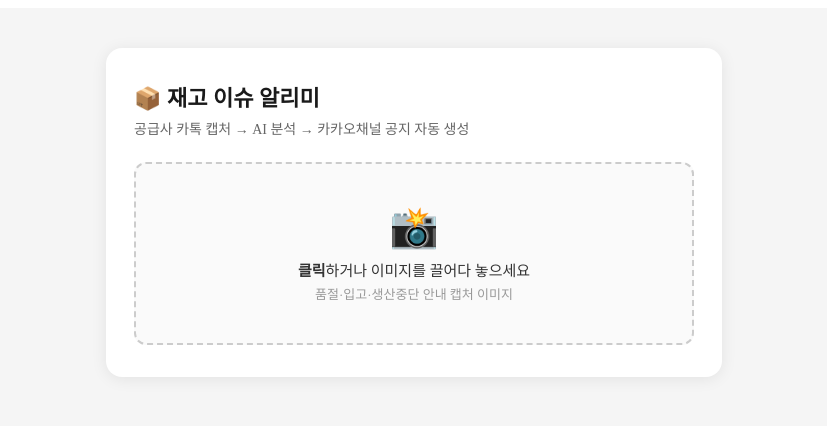
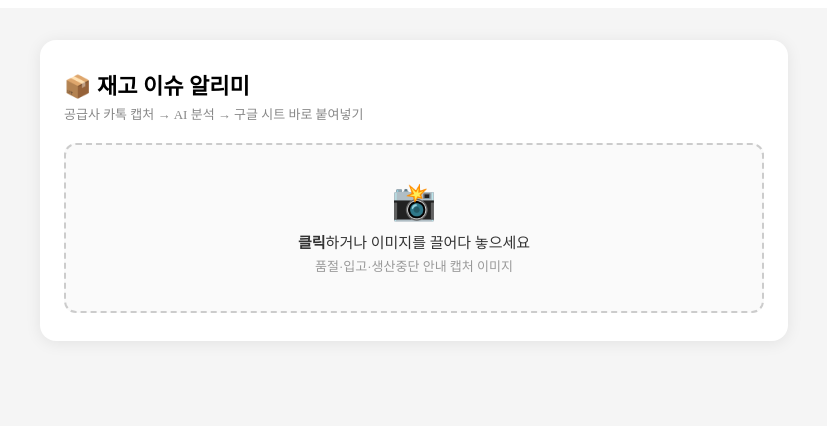
Before and after one commit to cslis07/stock-alert-app, a Next.js app: page / in a window 1280 px wide. Shown: the top 426 px of the page, without its empty margins (226-1053 px from the left). Built offline with nearby package versions, Linux system fonts and the light colour scheme.

Commit message:
Update index.js

```diff
--- a/pages/index.js
+++ b/pages/index.js
@@ -1,51 +1,32 @@
 import { useState, useRef } from 'react';
 import Head from 'next/head';
 
-const STATUS_CONFIG = {
-  품절:     { color: '#A32D2D', bg: '#FCEBEB', icon: '🚫' },
-  생산중단: { color: '#A32D2D', bg: '#FCEBEB', icon: '⛔' },
-  장기품절: { color: '#854F0B', bg: '#FAEEDA', icon: '⚠️' },
-  미정:     { color: '#5F5E5A', bg: '#F1EFE8', icon: '❓' },
-  입고예정: { color: '#185FA5', bg: '#E6F1FB', icon: '📦' },
-  기타:     { color: '#5F5E5A', bg: '#F1EFE8', icon: '📌' },
+const STATUS_LIST = [
+  '판매중','품절','입고예정','일부규격품절',
+  '생산&공급중단','미정','입고완료','정산','신규금지','기타정책'
+];
+
+const STATUS_COLOR = {
+  '판매중':     { bg: '#EAF3DE', color: '#3B6D11' },
+  '품절':       { bg: '#FCEBEB', color: '#A32D2D' },
+  '입고예정':   { bg: '#E6F1FB', color: '#185FA5' },
+  '일부규격품절':{ bg: '#FAEEDA', color: '#854F0B' },
+  '생산&공급중단':{ bg: '#FCEBEB', color: '#A32D2D' },
+  '미정':       { bg: '#F1EFE8', color: '#5F5E5A' },
+  '입고완료':   { bg: '#EAF3DE', color: '#3B6D11' },
+  '정산':       { bg: '#F1EFE8', color: '#5F5E5A' },
+  '신규금지':   { bg: '#FAEEDA', color: '#854F0B' },
+  '기타정책':   { bg: '#F1EFE8', color: '#5F5E5A' },
 };
 
-function generateNotice(data) {
-  const { items = [], supplier, notice_date } = data;
-  const date = notice_date || new Date().toLocaleDateString('ko-KR');
-  const lines = [`📢 재고 안내${supplier ? ` (${supplier})` : ''} — ${date}\n`];
-
-  const groups = {};
-  items.forEach((it) => {
-    if (!groups[it.status]) groups[it.status] = [];
-    groups[it.status].push(it);
-  });
-
-  Object.entries(groups).forEach(([status, list]) => {
-    const cfg = STATUS_CONFIG[status] || STATUS_CONFIG['기타'];
-    lines.push(`${cfg.icon} [${status}]`);
-    list.forEach((it) => {
-      let line = `• ${it.product_name}`;
-      if (it.code) line += ` (${it.code})`;
-      if (it.expected_date) line += ` → 입고 예정: ${it.expected_date}`;
-      if (it.note) line += `\n  ${it.note}`;
-      lines.push(line);
-    });
-    lines.push('');
-  });
-
-  lines.push('불편을 드려 죄송합니다.\n문의사항은 채널로 남겨주세요.');
-  return lines.join('\n');
-}
-
 export default function Home() {
-  const [preview, setPreview] = useState(null);
-  const [base64, setBase64] = useState('');
+  const [preview, setPreview]   = useState(null);
+  const [base64, setBase64]     = useState('');
   const [mimeType, setMimeType] = useState('image/jpeg');
-  const [loading, setLoading] = useState(false);
-  const [result, setResult] = useState(null);
-  const [error, setError] = useState('');
-  const [copied, setCopied] = useState(false);
+  const [loading, setLoading]   = useState(false);
+  const [result, setResult]     = useState(null);
+  const [error, setError]       = useState('');
+  const [copied, setCopied]     = useState(false);
   const fileRef = useRef();
 
   function handleFile(file) {
@@ -55,17 +36,14 @@ export default function Home() {
     reader.onload = (e) => {
       setPreview(e.target.result);
       setBase64(e.target.result.split(',')[1]);
-      setResult(null);
-      setError('');
+      setResult(null); setError('');
     };
     reader.readAsDataURL(file);
   }
 
   async function analyze() {
     if (!base64) return;
-    setLoading(true);
-    setError('');
-    setResult(null);
+    setLoading(true); setError(''); setResult(null);
     try {
       const res = await fetch('/api/analyze', {
         method: 'POST',
@@ -75,114 +53,113 @@ export default function Home() {
       const data = await res.json();
       if (!res.ok) throw new Error(data.error || '분석 실패');
       setResult(data);
-    } catch (e) {
-      setError(e.message);
-    } finally {
-      setLoading(false);
-    }
+    } catch (e) { setError(e.message); }
+    finally { setLoading(false); }
   }
 
   function reset() {
-    setPreview(null);
-    setBase64('');
-    setResult(null);
-    setError('');
+    setPreview(null); setBase64(''); setResult(null); setError('');
     if (fileRef.current) fileRef.current.value = '';
   }
 
-  async function copyNotice() {
-    if (!result) return;
-    await navigator.clipboard.writeText(generateNotice(result));
+  // 구글 시트 붙여넣기용 탭 구분 텍스트
+  function makeSheetText(items) {
+    return items.map(it =>
+      [
+        it.manufacturer || '',
+        it.product_name || '',
+        it.spec || '',
+        it.status || '',
+        it.date || '',
+        it.note || '',
+      ].join('\t')
+    ).join('\n');
+  }
+
+  async function copyForSheet() {
+    if (!result?.items) return;
+    await navigator.clipboard.writeText(makeSheetText(result.items));
     setCopied(true);
     setTimeout(() => setCopied(false), 2000);
   }
 
   return (
     <>
-      <Head>
-        <title>재고 이슈 알리미</title>
-        <meta name="viewport" content="width=device-width, initial-scale=1" />
-      </Head>
+      <Head><title>재고 이슈 알리미</title></Head>
+      <div style={s.wrap}>
+        <div style={s.card}>
+          <h1 style={s.title}>📦 재고 이슈 알리미</h1>
+          <p style={s.sub}>공급사 카톡 캡처 → AI 분석 → 구글 시트 바로 붙여넣기</p>
 
-      <div style={styles.container}>
-        <div style={styles.card}>
-          <h1 style={styles.title}>📦 재고 이슈 알리미</h1>
-          <p style={styles.subtitle}>공급사 카톡 캡처 → AI 분석 → 카카오채널 공지 자동 생성</p>
-
-          {/* 업로드 영역 */}
           {!preview ? (
-            <div
-              style={styles.dropzone}
-              onClick={() => fileRef.current?.click()}
-              onDragOver={(e) => e.preventDefault()}
-              onDrop={(e) => { e.preventDefault(); handleFile(e.dataTransfer.files[0]); }}
-            >
-              <div style={{ fontSize: 40 }}>📸</div>
-              <p style={styles.dropText}>
-                <strong>클릭</strong>하거나 이미지를 끌어다 놓으세요
-              </p>
-              <p style={styles.dropSub}>품절·입고·생산중단 안내 캡처 이미지</p>
-              <input
-                type="file"
-                ref={fileRef}
-                accept="image/*"
-                style={{ display: 'none' }}
-                onChange={(e) => handleFile(e.target.files[0])}
-              />
+            <div style={s.drop} onClick={() => fileRef.current?.click()}
+              onDragOver={e => e.preventDefault()}
+              onDrop={e => { e.preventDefault(); handleFile(e.dataTransfer.files[0]); }}>
+              <div style={{ fontSize: 36 }}>📸</div>
+              <p style={s.dropTxt}><strong>클릭</strong>하거나 이미지를 끌어다 놓으세요</p>
+              <p style={s.dropSub}>품절·입고·생산중단 안내 캡처 이미지</p>
+              <input type="file" ref={fileRef} accept="image/*" style={{ display:'none' }}
+                onChange={e => handleFile(e.target.files[0])} />
             </div>
           ) : (
-            <div style={{ textAlign: 'center' }}>
-              <img src={preview} alt="미리보기" style={styles.previewImg} />
-              <div style={styles.btnRow}>
-                <button style={styles.btnPrimary} onClick={analyze} disabled={loading}>
+            <div style={{ textAlign:'center' }}>
+              <img src={preview} alt="미리보기" style={s.img} />
+              <div style={s.btnRow}>
+                <button style={s.btnBlue} onClick={analyze} disabled={loading}>
                   {loading ? '⏳ 분석 중...' : '✨ AI 분석 시작'}
                 </button>
-                <button style={styles.btnSecondary} onClick={reset}>↩ 다시</button>
+                <button style={s.btnGray} onClick={reset}>↩ 다시</button>
               </div>
             </div>
           )}
 
-          {/* 에러 */}
-          {error && <div style={styles.errBox}>❌ {error}</div>}
+          {error && <div style={s.err}>❌ {error}</div>}
 
-          {/* 결과 */}
           {result && (
-            <div style={{ marginTop: 24 }}>
-              {/* 공급사 정보 */}
-              {(result.supplier || result.notice_date) && (
-                <div style={styles.infoCard}>
-                  <h3 style={styles.sectionLabel}>🏪 공급사 정보</h3>
-                  {result.supplier && <p style={styles.infoRow}><span style={styles.infoKey}>공급사</span>{result.supplier}</p>}
-                  {result.notice_date && <p style={styles.infoRow}><span style={styles.infoKey}>날짜</span>{result.notice_date}</p>}
-                  {result.raw_summary && <p style={{ ...styles.infoRow, color: '#666', fontSize: 13 }}><span style={styles.infoKey}>요약</span>{result.raw_summary}</p>}
-                </div>
-              )}
+            <div style={{ marginTop: 20 }}>
+              {/* 요약 */}
+              <div style={s.summary}>
+                <span>🏪 {result.supplier || '공급사 미상'}</span>
+                <span style={{ color:'#888', fontSize:13 }}>{result.notice_date || ''}</span>
+              </div>
+              <p style={{ fontSize:13, color:'#666', marginBottom:12 }}>{result.raw_summary}</p>
 
-              {/* 상품 목록 */}
-              <h3 style={styles.sectionLabel}>📋 추출된 상품 ({result.items?.length || 0}건)</h3>
-              {(result.items || []).map((item, i) => {
-                const cfg = STATUS_CONFIG[item.status] || STATUS_CONFIG['기타'];
-                return (
-                  <div key={i} style={styles.itemCard}>
-                    <div style={styles.itemHeader}>
-                      <span style={{ ...styles.badge, color: cfg.color, background: cfg.bg }}>
-                        {cfg.icon} {item.status}
-                      </span>
-                      <span style={styles.itemName}>{item.product_name}</span>
-                      {item.code && <span style={styles.itemCode}>{item.code}</span>}
-                    </div>
-                    {item.expected_date && <p style={styles.itemMeta}>📅 입고 예정: {item.expected_date}</p>}
-                    {item.note && <p style={styles.itemMeta}>{item.note}</p>}
-                  </div>
-                );
-              })}
+              {/* 구글 시트 복사 버튼 */}
+              <button style={{ ...s.btnBlue, marginBottom:12, width:'100%' }} onClick={copyForSheet}>
+                {copied ? '✅ 복사됨! 구글 시트에 붙여넣기 하세요' : '📋 구글 시트용 복사 (Ctrl+V로 붙여넣기)'}
+              </button>
 
-              {/* 공지 초안 */}
-              <h3 style={{ ...styles.sectionLabel, marginTop: 20 }}>📣 카카오채널 공지 초안</h3>
-              <pre style={styles.noticeBox}>{generateNotice(result)}</pre>
-              <button style={{ ...styles.btnPrimary, marginTop: 8 }} onClick={copyNotice}>
-                {copied ? '✅ 복사됨!' : '📋 공지 복사'}
-              </button>
+              {/* 테이블 */}
+              <div style={{ overflowX:'auto' }}>
+                <table style={s.table}>
+                  <thead>
+                    <tr style={{ background:'#f5f5f5' }}>
+                      {['제약사','제품명','규격','상태','날짜','비고'].map(h => (
+                        <th key={h} style={s.th}>{h}</th>
+                      ))}
+                    </tr>
+                  </thead>
+                  <tbody>
+                    {(result.items || []).map((it, i) => {
+                      const sc = STATUS_COLOR[it.status] || { bg:'#f5f5f5', color:'#333' };
+                      return (
+                        <tr key={i} style={{ borderBottom:'1px solid #eee' }}>
+                          <td style={s.td}>{it.manufacturer || '-'}</td>
+                          <td style={{ ...s.td, fontWeight:500 }}>{it.product_name}</td>
+                          <td style={s.td}>{it.spec || '-'}</td>
+                          <td style={s.td}>
+                            <span style={{ ...s.badge, background:sc.bg, color:sc.color }}>
+                              {it.status}
+                            </span>
+                          </td>
+                          <td style={s.td}>{it.date || '-'}</td>
+                          <td style={{ ...s.td, fontSize:12, color:'#555' }}>{it.note || '-'}</td>
+                        </tr>
+                      );
+                    })}
+                  </tbody>
+                </table>
+              </div>
             </div>
           )}
         </div>
@@ -191,94 +168,22 @@ export default function Home() {
   );
 }
 
-const styles = {
-  container: {
-    minHeight: '100vh',
-    background: '#f5f5f5',
-    display: 'flex',
-    justifyContent: 'center',
-    padding: '40px 16px',
-  },
-  card: {
-    background: '#fff',
-    borderRadius: 16,
-    padding: '32px 28px',
-    width: '100%',
-    maxWidth: 560,
-    boxShadow: '0 2px 16px rgba(0,0,0,0.08)',
-    height: 'fit-content',
-  },
-  title: { fontSize: 22, fontWeight: 700, margin: '0 0 6px', color: '#1a1a1a' },
-  subtitle: { fontSize: 14, color: '#666', margin: '0 0 24px' },
-  dropzone: {
-    border: '2px dashed #ccc',
-    borderRadius: 12,
-    padding: '40px 20px',
-    textAlign: 'center',
-    cursor: 'pointer',
-    background: '#fafafa',
-    transition: 'border-color 0.2s',
-  },
-  dropText: { fontSize: 15, color: '#333', margin: '8px 0 4px' },
-  dropSub: { fontSize: 13, color: '#999', margin: 0 },
-  previewImg: { maxWidth: '100%', maxHeight: 240, borderRadius: 10, border: '1px solid #eee' },
-  btnRow: { display: 'flex', gap: 8, marginTop: 12, justifyContent: 'center' },
-  btnPrimary: {
-    background: '#3B82F6',
-    color: '#fff',
-    border: 'none',
-    borderRadius: 8,
-    padding: '10px 20px',
-    fontSize: 14,
-    fontWeight: 600,
-    cursor: 'pointer',
-  },
-  btnSecondary: {
-    background: '#fff',
-    color: '#333',
-    border: '1px solid #ddd',
-    borderRadius: 8,
-    padding: '10px 16px',
-    fontSize: 14,
-    cursor: 'pointer',
-  },
-  errBox: {
-    background: '#FCEBEB',
-    color: '#A32D2D',
-    borderRadius: 8,
-    padding: '10px 14px',
-    fontSize: 13,
-    marginTop: 12,
-  },
-  infoCard: {
-    background: '#f8f9fa',
-    borderRadius: 10,
-    padding: '14px 16px',
-    marginBottom: 16,
-  },
-  sectionLabel: { fontSize: 14, fontWeight: 600, color: '#444', margin: '0 0 10px' },
-  infoRow: { fontSize: 14, margin: '4px 0', display: 'flex', gap: 8 },
-  infoKey: { color: '#999', minWidth: 60 },
-  itemCard: {
-    border: '1px solid #eee',
-    borderRadius: 10,
-    padding: '12px 14px',
-    marginBottom: 8,
-  },
-  itemHeader: { display: 'flex', alignItems: 'center', gap: 8, flexWrap: 'wrap' },
-  badge: { fontSize: 12, fontWeight: 600, padding: '2px 10px', borderRadius: 99 },
-  itemName: { fontSize: 14, fontWeight: 600, color: '#1a1a1a' },
-  itemCode: { fontSize: 12, color: '#999' },
-  itemMeta: { fontSize: 13, color: '#555', margin: '4px 0 0' },
-  noticeBox: {
-    background: '#f8f9fa',
-    border: '1px solid #eee',
-    borderRadius: 10,
-    padding: '14px 16px',
-    fontSize: 13,
-    lineHeight: 1.8,
-    whiteSpace: 'pre-wrap',
-    fontFamily: 'inherit',
-    color: '#222',
-  },
+const s = {
+  wrap:    { minHeight:'100vh', background:'#f5f5f5', display:'flex', justifyContent:'center', padding:'32px 16px' },
+  card:    { background:'#fff', borderRadius:16, padding:'28px 24px', width:'100%', maxWidth:700, height:'fit-content', boxShadow:'0 2px 16px rgba(0,0,0,0.08)' },
+  title:   { fontSize:22, fontWeight:700, margin:'0 0 4px' },
+  sub:     { fontSize:13, color:'#888', margin:'0 0 20px' },
+  drop:    { border:'2px dashed #ccc', borderRadius:12, padding:'36px 20px', textAlign:'center', cursor:'pointer', background:'#fafafa' },
+  dropTxt: { fontSize:15, color:'#333', margin:'8px 0 4px' },
+  dropSub: { fontSize:13, color:'#999', margin:0 },
+  img:     { maxWidth:'100%', maxHeight:220, borderRadius:10, border:'1px solid #eee' },
+  btnRow:  { display:'flex', gap:8, marginTop:10, justifyContent:'center' },
+  btnBlue: { background:'#3B82F6', color:'#fff', border:'none', borderRadius:8, padding:'10px 20px', fontSize:14, fontWeight:600, cursor:'pointer' },
+  btnGray: { background:'#fff', color:'#333', border:'1px solid #ddd', borderRadius:8, padding:'10px 16px', fontSize:14, cursor:'pointer' },
+  err:     { background:'#FCEBEB', color:'#A32D2D', borderRadius:8, padding:'10px 14px', fontSize:13, marginTop:12 },
+  summary: { display:'flex', justifyContent:'space-between', alignItems:'center', marginBottom:4 },
+  table:   { width:'100%', borderCollapse:'collapse', fontSize:13 },
+  th:      { padding:'8px 10px', textAlign:'left', fontWeight:500, fontSize:13, whiteSpace:'nowrap' },
+  td:      { padding:'8px 10px', verticalAlign:'top' },
+  badge:   { fontSize:11, fontWeight:600, padding:'2px 8px', borderRadius:99, whiteSpace:'nowrap' },
 };
```
